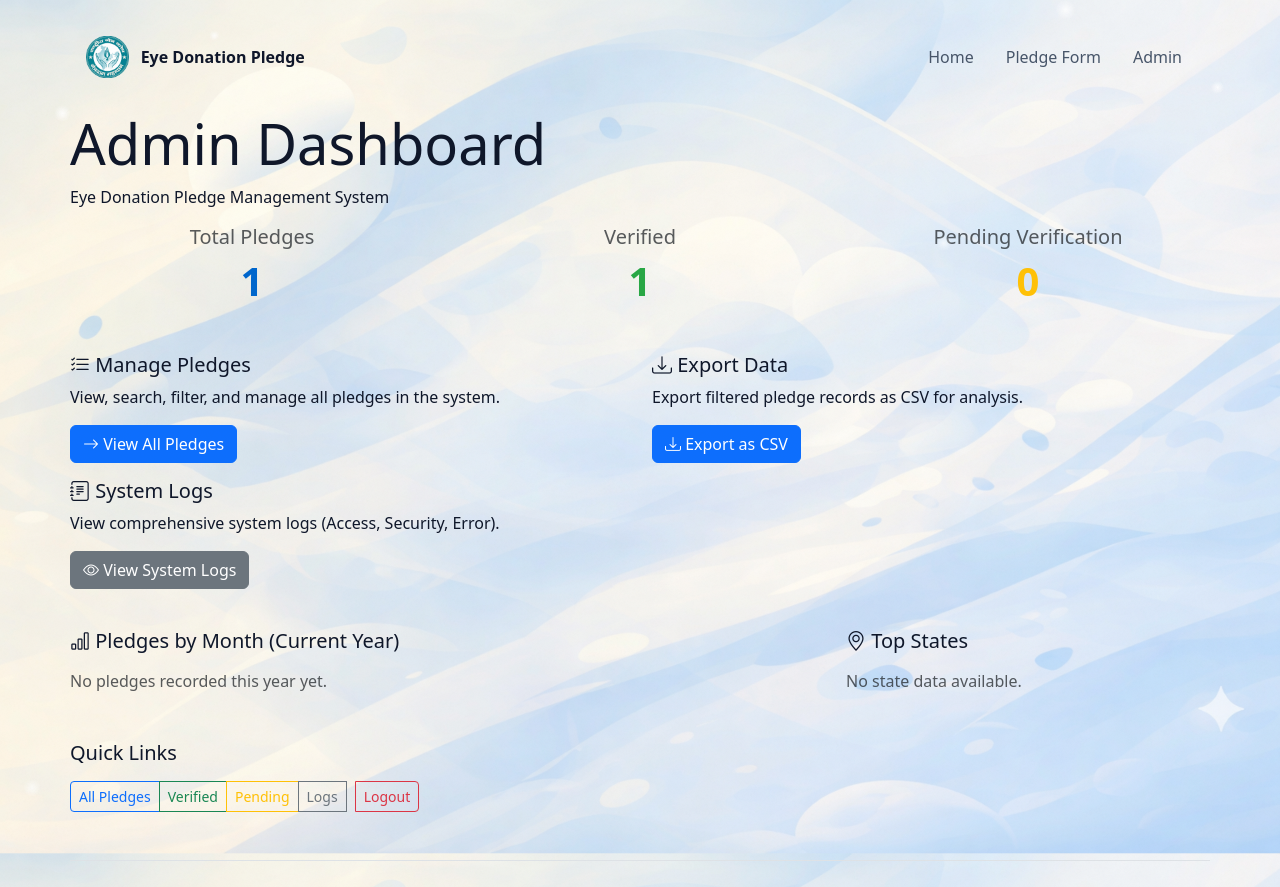
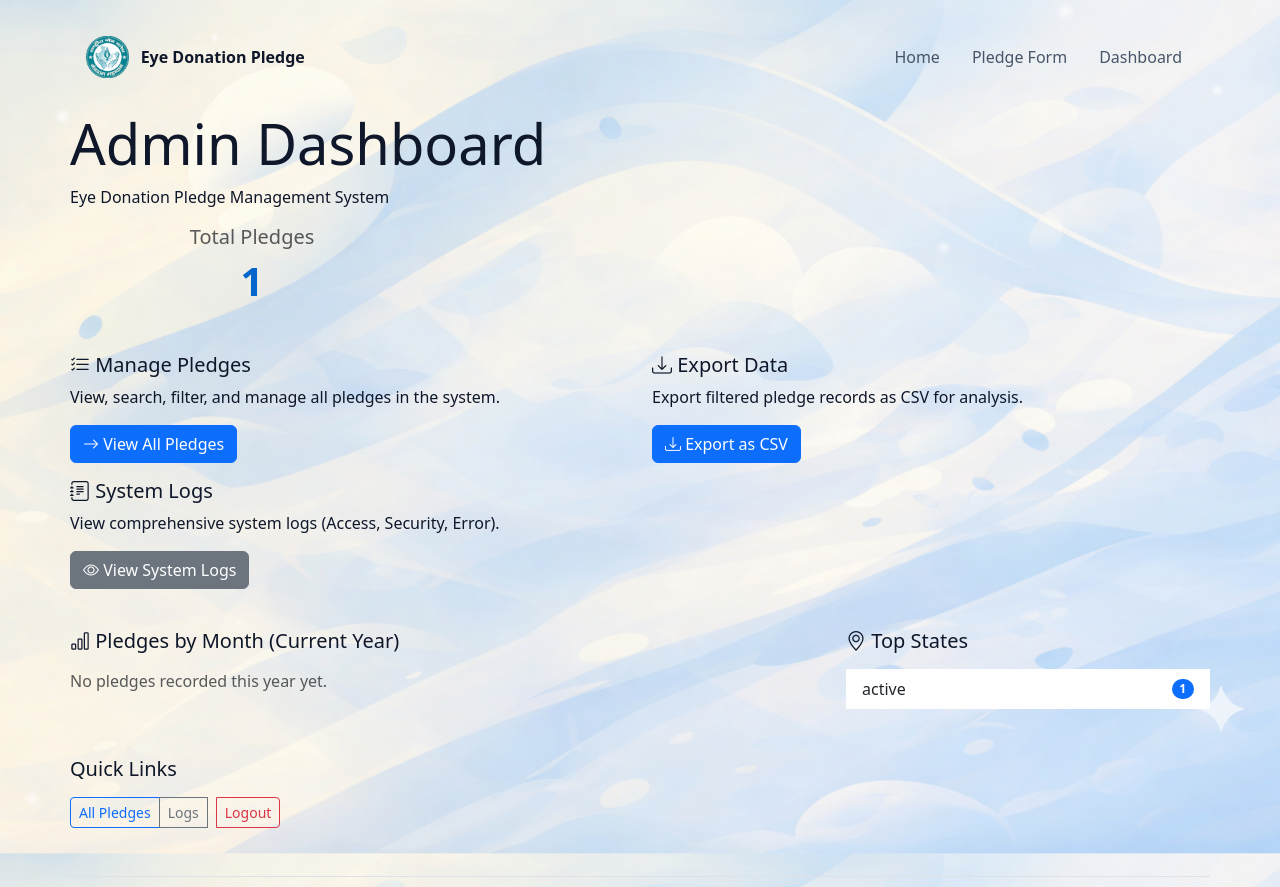
Before and after one commit to ravi1997/eye_pledge_app, a Flask app: page /admin in a window 1280 px wide; the page is wider, and only the part inside the window is pictured. Shown: the top 887 px of that part. Run offline with Flask 3, Linux system fonts and the light colour scheme; the visitor is signed in with stand-in values (Sample User, id 1); tables that the repository leaves empty hold one stand-in row (values such as "Sample post").

Commit message:
feat: Add advanced filtering to admin logs and conditional navigation, and remove pledge verification features and related UI.

```diff
--- a/app.py
+++ b/app.py
@@ -292,6 +292,7 @@ def create_app(config_name='development'):
         pledge_count = EyeDonationPledge.query.filter_by(is_active=True).count()
         return safe_render('index.html',
                 address = app.config.get('INSTITUTION_ADDRESS', 'Eye Bank'),
+
                 active_page='home',
                 current_year=datetime.now().year,
                 pledge_count=pledge_count)
@@ -448,9 +449,6 @@ def create_app(config_name='development'):
     def admin_dashboard():
         """Admin dashboard with statistics"""
         total_pledges = EyeDonationPledge.query.filter_by(is_active=True).count()
-        verified_pledges = EyeDonationPledge.query.filter_by(is_active=True, is_verified=True).count()
-        pending_pledges = total_pledges - verified_pledges
-
         # Get pledges by state (top 5)
         pledges_by_state = db.session.query(
             EyeDonationPledge.state,
@@ -470,8 +468,6 @@ def create_app(config_name='development'):
 
         return safe_render('admin/dashboard.html',
                              total_pledges=total_pledges,
-                             verified_pledges=verified_pledges,
-                             pending_pledges=pending_pledges,
                              pledges_by_state=pledges_by_state,
                              monthly_stats=monthly_stats)
 
@@ -481,7 +477,6 @@ def create_app(config_name='development'):
         """Admin pledges list with search and filter"""
         page = request.args.get('page', 1, type=int)
         search = request.args.get('search', '')
-        status = request.args.get('status', '')
         state = request.args.get('state', '')
 
         query = EyeDonationPledge.query.filter_by(is_active=True)
@@ -495,12 +490,6 @@ def create_app(config_name='development'):
                 (EyeDonationPledge.reference_number.ilike(f'%{search}%'))
             )
 
-        # Filter by status
-        if status == 'verified':
-            query = query.filter_by(is_verified=True)
-        elif status == 'pending':
-            query = query.filter_by(is_verified=False)
-
         # Filter by state
         if state:
             query = query.filter_by(state=state)
@@ -513,8 +502,8 @@ def create_app(config_name='development'):
 
         return safe_render('admin/pledges_list.html',
                      pledges=pledges,
+                     pagination=pledges,
                      search=search,
-                     status=status,
                      state=state)
 
     @app.route("/admin/pledge/<int:pledge_id>")
@@ -527,43 +516,7 @@ def create_app(config_name='development'):
         ).all()
         return safe_render('admin/pledge_detail.html', pledge=pledge, audit_logs=audit_logs)
 
-    @app.route("/admin/pledge/<int:pledge_id>/verify", methods=["POST"])
-    @login_required
-    def admin_verify_pledge(pledge_id):
-        """Mark pledge as verified"""
-        pledge = EyeDonationPledge.query.get_or_404(pledge_id)
-        admin_id = session.get('admin_user_id')
 
-        pledge.is_verified = True
-        pledge.verified_at = datetime.utcnow()
-        pledge.verified_by = admin_id
-
-        # Log security event (handles DB audit log internally)
-        log_security_event('PLEDGE_VERIFIED', f"Pledge {pledge.reference_number} verified", user_id=admin_id, pledge_id=pledge.id)
-
-        db.session.commit()
-
-        flash('Pledge marked as verified', 'success')
-        return redirect(url_for('admin_pledge_detail', pledge_id=pledge_id))
-
-    @app.route("/admin/pledge/<int:pledge_id>/unverify", methods=["POST"])
-    @login_required
-    def admin_unverify_pledge(pledge_id):
-        """Mark pledge as unverified"""
-        pledge = EyeDonationPledge.query.get_or_404(pledge_id)
-        admin_id = session.get('admin_user_id')
-
-        pledge.is_verified = False
-        pledge.verified_at = None
-        pledge.verified_by = None
-
-        # Log security event
-        log_security_event('PLEDGE_UNVERIFIED', f"Pledge {pledge.reference_number} unverified", user_id=admin_id, pledge_id=pledge.id)
-
-        db.session.commit()
-
-        flash('Pledge marked as unverified', 'info')
-        return redirect(url_for('admin_pledge_detail', pledge_id=pledge_id))
 
     @app.route("/admin/pledge/<int:pledge_id>/deactivate", methods=["POST"])
     @login_required
@@ -587,7 +540,6 @@ def create_app(config_name='development'):
     def admin_export():
         """Export pledges as CSV"""
         search = request.args.get('search', '')
-        status = request.args.get('status', '')
         state = request.args.get('state', '')
 
         query = EyeDonationPledge.query.filter_by(is_active=True)
@@ -597,11 +549,6 @@ def create_app(config_name='development'):
                 (EyeDonationPledge.donor_name.ilike(f'%{search}%')) |
                 (EyeDonationPledge.donor_mobile.ilike(f'%{search}%'))
             )
-
-        if status == 'verified':
-            query = query.filter_by(is_verified=True)
-        elif status == 'pending':
-            query = query.filter_by(is_verified=False)
 
         if state:
             query = query.filter_by(state=state)
@@ -613,7 +560,7 @@ def create_app(config_name='development'):
         writer = csv.writer(output)
         writer.writerow([
             'Reference Number', 'Donor Name', 'Mobile', 'Email', 'State',
-            'Status', 'Created Date', 'Verified Date'
+            'Created Date'
         ])
 
         for pledge in pledges:
@@ -623,9 +570,7 @@ def create_app(config_name='development'):
                 pledge.donor_mobile,
                 pledge.donor_email,
                 pledge.state,
-                'Verified' if pledge.is_verified else 'Pending',
-                pledge.created_at.strftime('%Y-%m-%d'),
-                pledge.verified_at.strftime('%Y-%m-%d') if pledge.verified_at else ''
+                pledge.created_at.strftime('%Y-%m-%d')
             ])
 
         # Log security event
@@ -707,6 +652,9 @@ def create_app(config_name='development'):
         log_type = request.args.get('log_type')
         level = request.args.get('level')
         search = request.args.get('search')
+        user_id = request.args.get('user_id')
+        start_date_str = request.args.get('start_date')
+        end_date_str = request.args.get('end_date')
         page = request.args.get('page', 1, type=int)
 
         # Base query
@@ -717,18 +665,44 @@ def create_app(config_name='development'):
             query = query.filter_by(log_type=log_type)
         if level:
             query = query.filter_by(level=level)
+        if user_id:
+            query = query.filter_by(user_id=user_id)
         if search:
             query = query.filter(SystemLog.message.ilike(f'%{search}%'))
+
+        # Date Filters
+        if start_date_str:
+            try:
+                start_date = datetime.strptime(start_date_str, '%Y-%m-%d')
+                query = query.filter(SystemLog.timestamp >= start_date)
+            except ValueError:
+                pass # Ignore invalid dates
+
+        if end_date_str:
+            try:
+                # Include the entire end date (up to 23:59:59)
+                end_date_dt = datetime.strptime(end_date_str, '%Y-%m-%d')
+                end_date = end_date_dt + timedelta(days=1)
+                query = query.filter(SystemLog.timestamp < end_date)
+            except ValueError:
+                pass
 
         # Pagination
         logs = query.paginate(page=page, per_page=20, error_out=False)
 
+        # Get users for dropdown
+        users = AdminUser.query.with_entities(AdminUser.id, AdminUser.username).all()
+
         return safe_render('admin/logs.html',
                           logs=logs,
                           active_page='logs',
+                          users=users,
                           log_type=log_type,
                           level=level,
-                          search=search)
+                          search=search,
+                          user_id=int(user_id) if user_id else '',
+                          start_date=start_date_str,
+                          end_date=end_date_str)
 
     @app.route("/admin/logs/clear", methods=["POST"])
     @login_required
--- a/templates/admin/dashboard.html
+++ b/templates/admin/dashboard.html
@@ -20,19 +20,7 @@
             </div>
         </div>
 
-        <div class="col-md-4 mb-3">
-            <div class="form-section text-center">
-                <h5 class="text-muted mb-2">Verified</h5>
-                <h2 style="color: #28a745; font-weight: 700;">{{ verified_pledges }}</h2>
-            </div>
-        </div>
 
-        <div class="col-md-4 mb-3">
-            <div class="form-section text-center">
-                <h5 class="text-muted mb-2">Pending Verification</h5>
-                <h2 style="color: #ffc107; font-weight: 700;">{{ pending_pledges }}</h2>
-            </div>
-        </div>
     </div>
 
     <!-- Action Cards -->
@@ -73,7 +61,7 @@
         <div class="col-md-8 mb-4">
             <div class="form-section">
                 <h5 class="mb-3"><i class="bi bi-bar-chart"></i> Pledges by Month (Current Year)</h5>
-                {% if pledges_by_month %}
+                {% if monthly_stats %}
                 <div style="overflow-x: auto;">
                     <table class="table table-sm">
                         <thead>
@@ -83,7 +71,7 @@
                             </tr>
                         </thead>
                         <tbody>
-                            {% for month, count in pledges_by_month %}
+                            {% for month, count in monthly_stats %}
                             <tr>
                                 <td>{% if month == '01' %}January{% elif month == '02' %}February{% elif month == '03'
                                     %}March{% elif month == '04' %}April{% elif month == '05' %}May{% elif month == '06'
@@ -105,9 +93,9 @@
         <div class="col-md-4 mb-4">
             <div class="form-section">
                 <h5 class="mb-3"><i class="bi bi-geo-alt"></i> Top States</h5>
-                {% if top_states %}
+                {% if pledges_by_state %}
                 <ul class="list-group list-group-flush">
-                    {% for state, count in top_states %}
+                    {% for state, count in pledges_by_state %}
                     <li class="list-group-item d-flex justify-content-between align-items-center">
                         {{ state }}
                         <span class="badge bg-primary rounded-pill">{{ count }}</span>
@@ -126,8 +114,7 @@
         <h5 class="mb-3">Quick Links</h5>
         <div class="btn-group btn-group-sm" role="group">
             <a href="{{ url_for('admin_pledges') }}" class="btn btn-outline-primary">All Pledges</a>
-            <a href="{{ url_for('admin_pledges', status='verified') }}" class="btn btn-outline-success">Verified</a>
-            <a href="{{ url_for('admin_pledges', status='pending') }}" class="btn btn-outline-warning">Pending</a>
+
             <a href="{{ url_for('admin_logs') }}" class="btn btn-outline-secondary">Logs</a>
             <a href="{{ url_for('admin_logout') }}" class="btn btn-outline-danger ms-2">Logout</a>
         </div>
--- a/templates/base.html
+++ b/templates/base.html
@@ -401,8 +401,13 @@
                         href="{{ url_for('index') }}">Home</a>
                     <a class="nav-link {% if active_page=='pledge' %}active{% endif %}"
                         href="{{ url_for('pledge_form') }}">Pledge Form</a>
+                    {% if session.get('admin_user_id') %}
+                    <a class="nav-link {% if active_page=='admin' %}active{% endif %}"
+                        href="{{ url_for('admin_dashboard') }}">Dashboard</a>
+                    {% else %}
                     <a class="nav-link {% if active_page=='admin' %}active{% endif %}"
                         href="{{ url_for('admin_login') }}">Admin</a>
+                    {% endif %}
                 </nav>
             </div>
         </header>
```
Also changed, not shown: templates/admin/logs.html (+31 -7 lines), templates/admin/pledge_detail.html (+9 -27 lines), templates/admin/pledges_list.html (+11 -21 lines).
